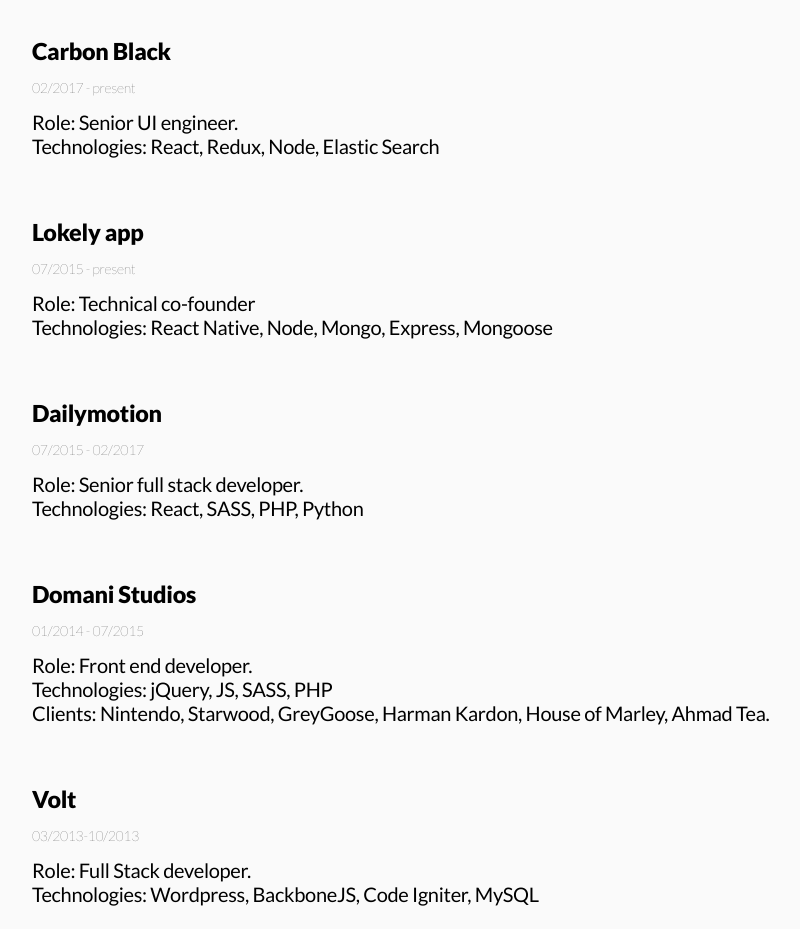
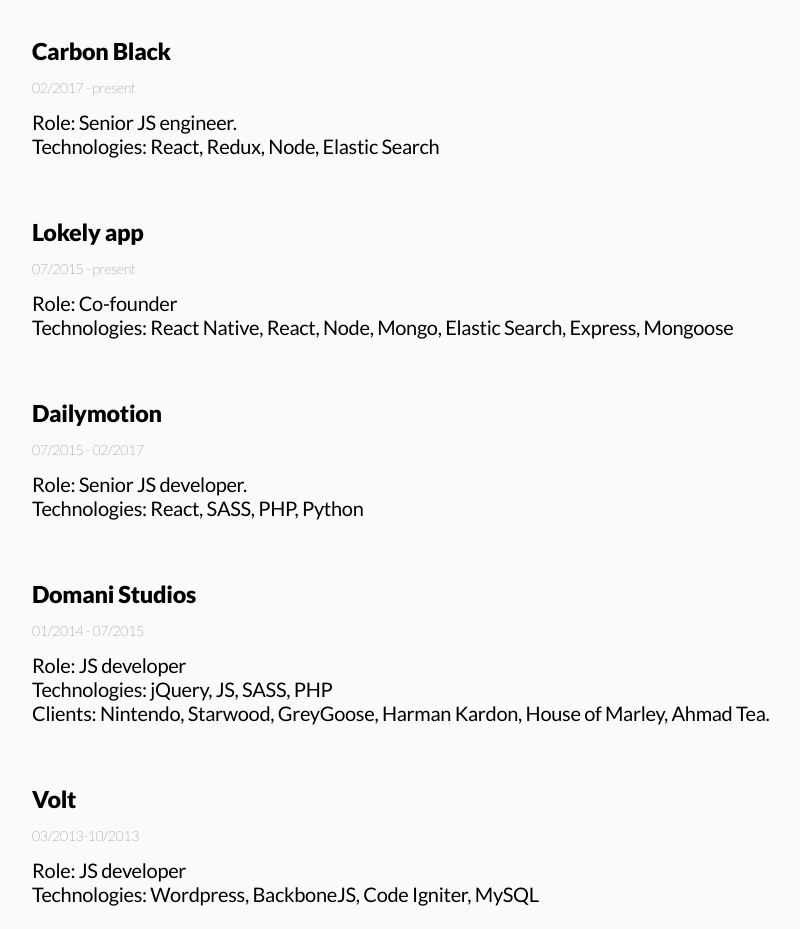
Before and after one commit to samueldelesque/samueldelesque.me, a website: page public/index.html in a window 1280 px wide. Shown: the part 707-1636 px from the top of the page, without its empty margins (188-988 px from the left). Drawn offline with Linux system fonts and the light colour scheme.

Commit message:
Update copy

```diff
--- a/public/index.html
+++ b/public/index.html
@@ -40,32 +40,32 @@
           <div class="project">
             <h3><a href="https://carbonblack.com">Carbon Black</a></h3>
             <p class="time">02/2017 - present</p>
-            <div class="role">Role: Senior UI engineer.</div>
+            <div class="role">Role: Senior JS engineer.</div>
             <div class="type">Technologies: React, Redux, Node, Elastic Search</div>
           </div>
           <div class="project">
             <h3><a href="https://lokely.co">Lokely app</a></h3>
             <p class="time">07/2015 - present</p>
-            <div class="role">Role: Technical co-founder</div>
-            <div class="type">Technologies: React Native, Node, Mongo, Express, Mongoose</div>
+            <div class="role">Role: Co-founder</div>
+            <div class="type">Technologies: React Native, React, Node, Mongo, Elastic Search, Express, Mongoose</div>
           </div>
           <div class="project">
             <h3><a href="https://dailymotion.com">Dailymotion</a></h3>
             <p class="time">07/2015 - 02/2017</p>
-            <div class="role">Role: Senior full stack developer.</div>
+            <div class="role">Role: Senior JS developer.</div>
             <div class="type">Technologies: React, SASS, PHP, Python</div>
           </div>
           <div class="project">
             <h3><a href="https://domanistudios.com">Domani Studios</a></h3>
             <p class="time">01/2014 - 07/2015</p>
-            <div class="role">Role: Front end developer.</div>
+            <div class="role">Role: JS developer</div>
             <div class="type">Technologies: jQuery, JS, SASS, PHP</div>
             <div class="type">Clients: Nintendo, Starwood, GreyGoose, Harman Kardon, House of Marley, Ahmad Tea.</div>
           </div>
           <div class="project">
             <h3><a href="https://getvolt.dk">Volt</a></h3>
             <p class="time">03/2013-10/2013</p>
-            <div class="role">Role: Full Stack developer.</div>
+            <div class="role">Role: JS developer</div>
             <div class="type">Technologies: Wordpress, BackboneJS, Code Igniter, MySQL</div>
           </div>
           <div class="project">
@@ -78,7 +78,7 @@
           <div class="project">
             <h3>Pierre Arnaud</h3>
             <p class="time">06/2010-09/2010</p>
-            <div class="role">Role: eCommerce developer</div>
+            <div class="role">Role: PHP developer</div>
             <div class="type">Product: home built store with private access for clients.</div>
             <div class="tech">Technologies: PHP, JS</div>
           </div>
```
